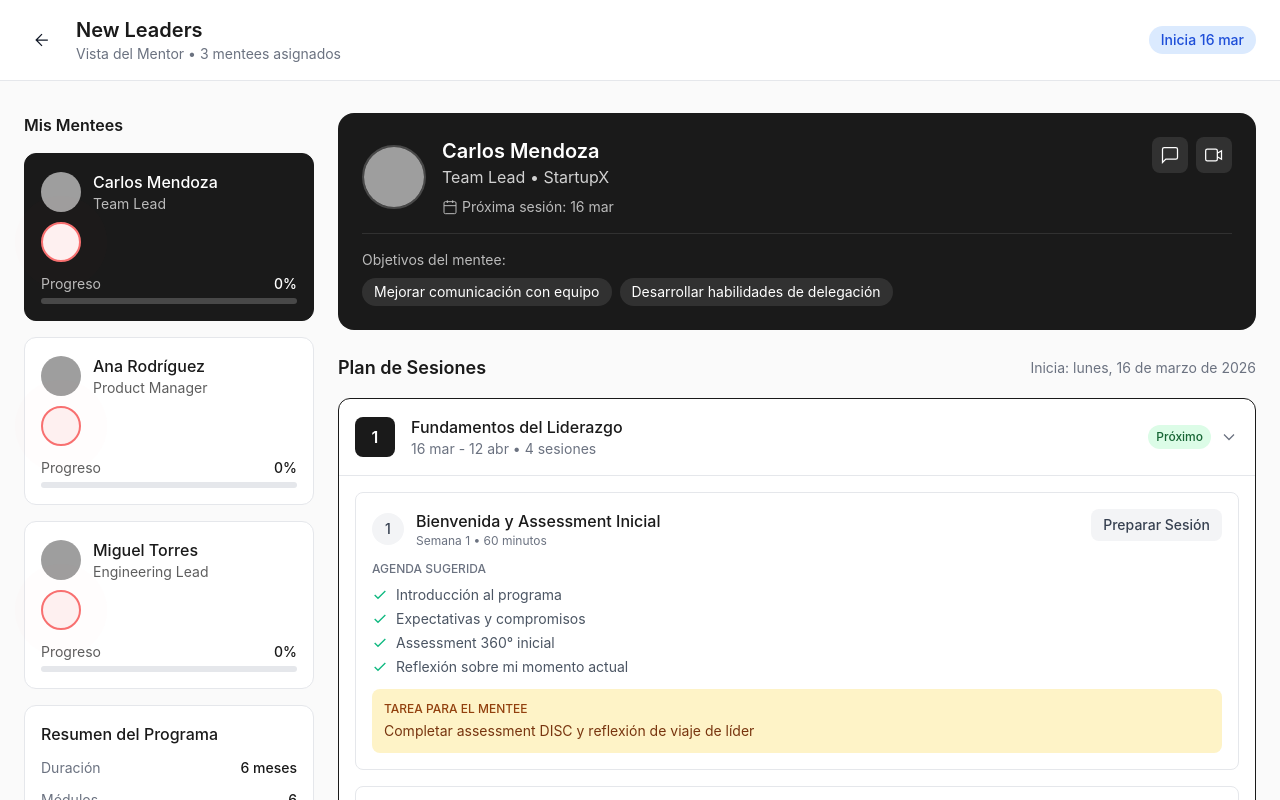
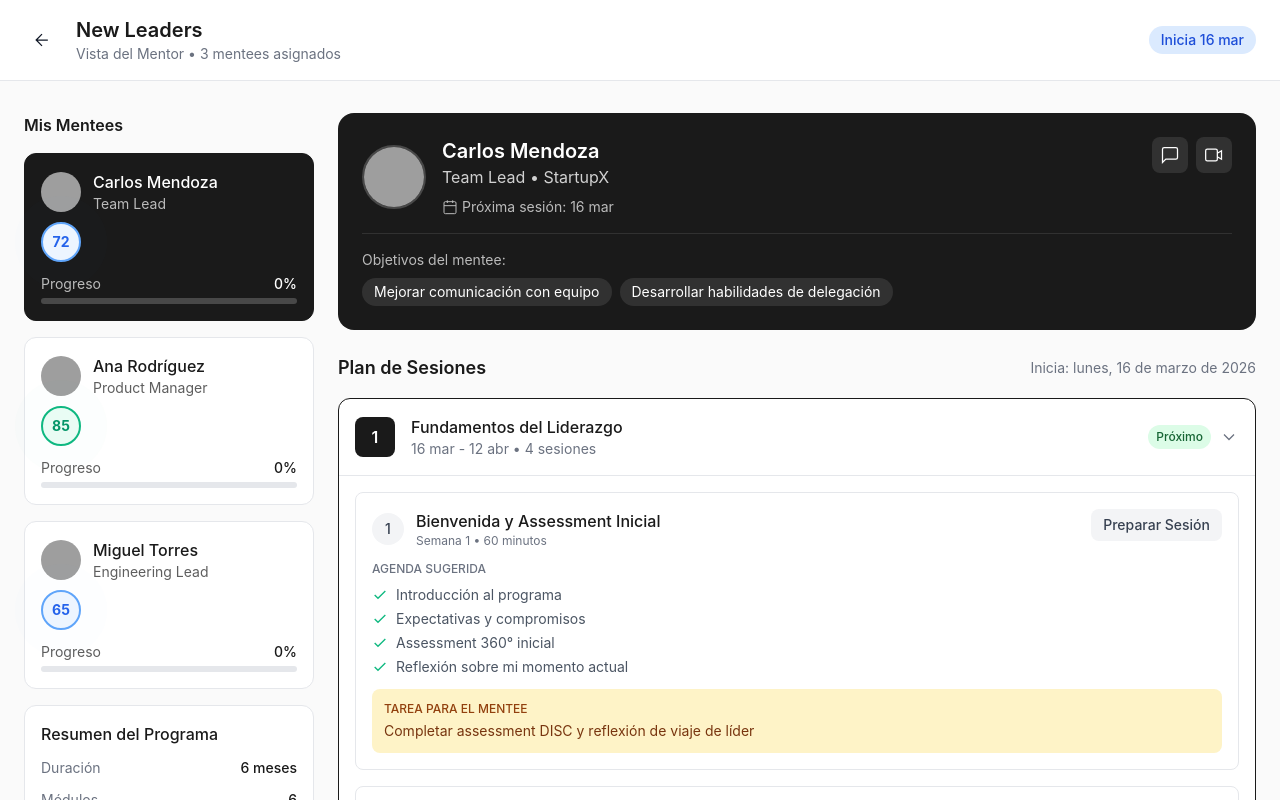
Before and after one commit to peterfulle/inspiratoria, a Next.js app in the folder frontend/: page /mentor/program in a window 1280 px wide. Built offline with nearby package versions, Linux system fonts and the light colour scheme; grey boxes are pictures that could not be loaded.

Commit message:
fix: corregir errores TypeScript para build de producción

```diff
--- a/frontend/src/app/dashboard/accounts/internal/page.tsx
+++ b/frontend/src/app/dashboard/accounts/internal/page.tsx
@@ -13,7 +13,7 @@ interface Company {
   company_size: string;
   website: string;
   plan: 'enterprise' | 'growth' | 'starter' | 'trial';
-  status: 'active' | 'trial' | 'suspended' | 'cancelled';
+  status: 'active' | 'trial' | 'suspended' | 'cancelled' | 'inactive';
   account_type: string;
   users: number;
   programs: number;
--- a/frontend/src/app/mentor/page.tsx
+++ b/frontend/src/app/mentor/page.tsx
@@ -205,11 +205,13 @@ function formatDateShort(date: Date): string {
   return date.toLocaleDateString('es-ES', { day: 'numeric', month: 'short' });
 }
 
-function formatTime(date: Date): string {
+function formatTime(date: Date | undefined): string {
+  if (!date) return '';
   return date.toLocaleTimeString('es-ES', { hour: '2-digit', minute: '2-digit' });
 }
 
-function getRelativeDay(date: Date): string {
+function getRelativeDay(date: Date | undefined): string {
+  if (!date) return '';
   const today = new Date();
   const tomorrow = new Date(today);
   tomorrow.setDate(tomorrow.getDate() + 1);
--- a/frontend/src/components/InfluenceBubbles.tsx
+++ b/frontend/src/components/InfluenceBubbles.tsx
@@ -15,12 +15,25 @@ interface InfluenceUser {
   role?: string;
 }
 
+export interface InfluenceNode {
+  id: string;
+  name: string;
+  role: string;
+  avatar: string;
+  influence: number;
+  metrics?: Record<string, number>;
+}
+
 interface InfluenceBubblesProps {
-  users: InfluenceUser[];
+  users?: InfluenceUser[];
+  nodes?: InfluenceNode[];
   centerLabel?: string;
+  centralLabel?: string;
   centerValue?: number;
   showLegend?: boolean;
   size?: "sm" | "md" | "lg";
+  variant?: string;
+  onNodeClick?: (node: any) => void;
 }
 
 // Animation keyframes
@@ -450,16 +463,21 @@ export function InfluenceRing({
 // ═══════════════════════════════════════════════════════════════════
 
 interface InfluenceIndicatorProps {
-  value: number;
+  value?: number;
+  influence?: number;
   size?: "sm" | "md" | "lg";
   showPulse?: boolean;
+  trend?: string;
 }
 
 export function InfluenceIndicator({
   value,
+  influence,
   size = "md",
-  showPulse = true
+  showPulse = true,
+  trend,
 }: InfluenceIndicatorProps) {
+  const displayValue = value ?? influence ?? 0;
   const sizes = {
     sm: { container: "w-8 h-8", text: "text-xs", pulse: "w-10 h-10" },
     md: { container: "w-10 h-10", text: "text-sm", pulse: "w-12 h-12" },
@@ -476,7 +494,7 @@ export function InfluenceIndicator({
     return { bg: "#FEF2F2", border: "#F87171", text: "#DC2626" };
   };
 
-  const colors = getColor(value);
+  const colors = getColor(displayValue);
 
   return (
     <div className="relative inline-flex items-center justify-center">
@@ -497,7 +515,7 @@ export function InfluenceIndicator({
           className={`${config.text} font-bold`}
           style={{ color: colors.text }}
         >
-          {value}
+          {displayValue}
         </span>
       </div>
     </div>
```
Also changed, not shown: 1 other file (tests, documents, lock files or other folders).
